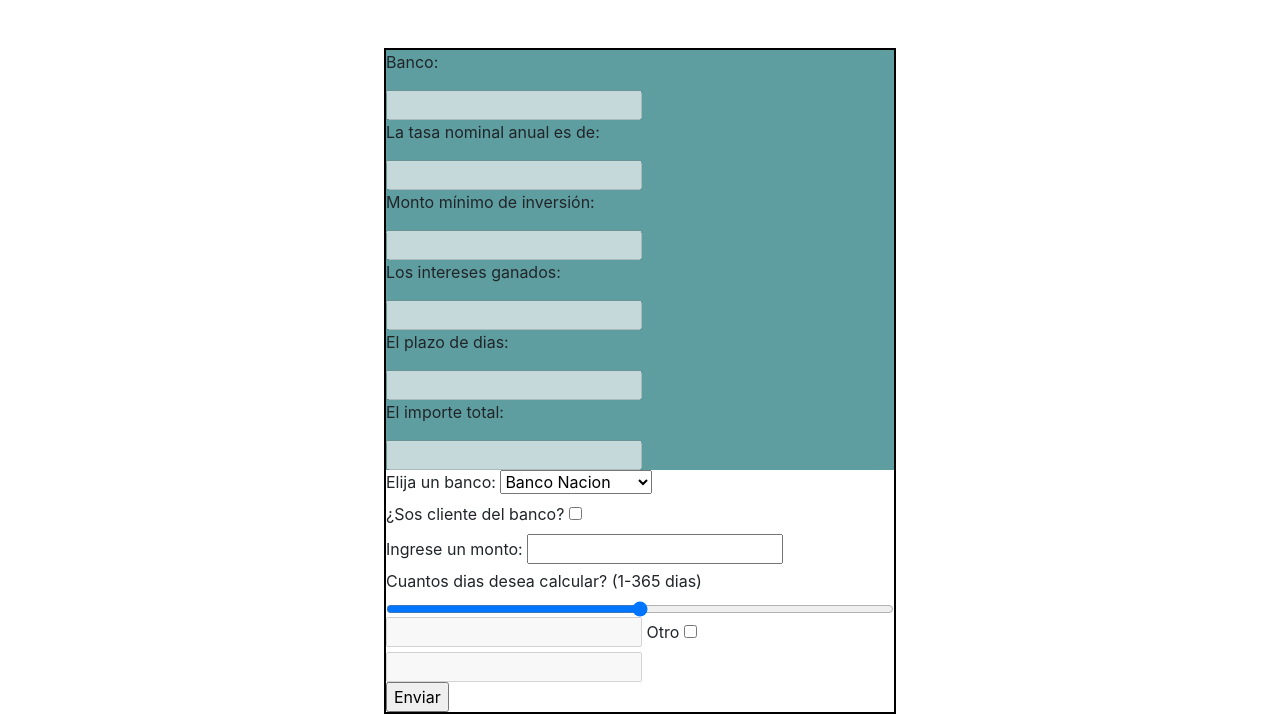
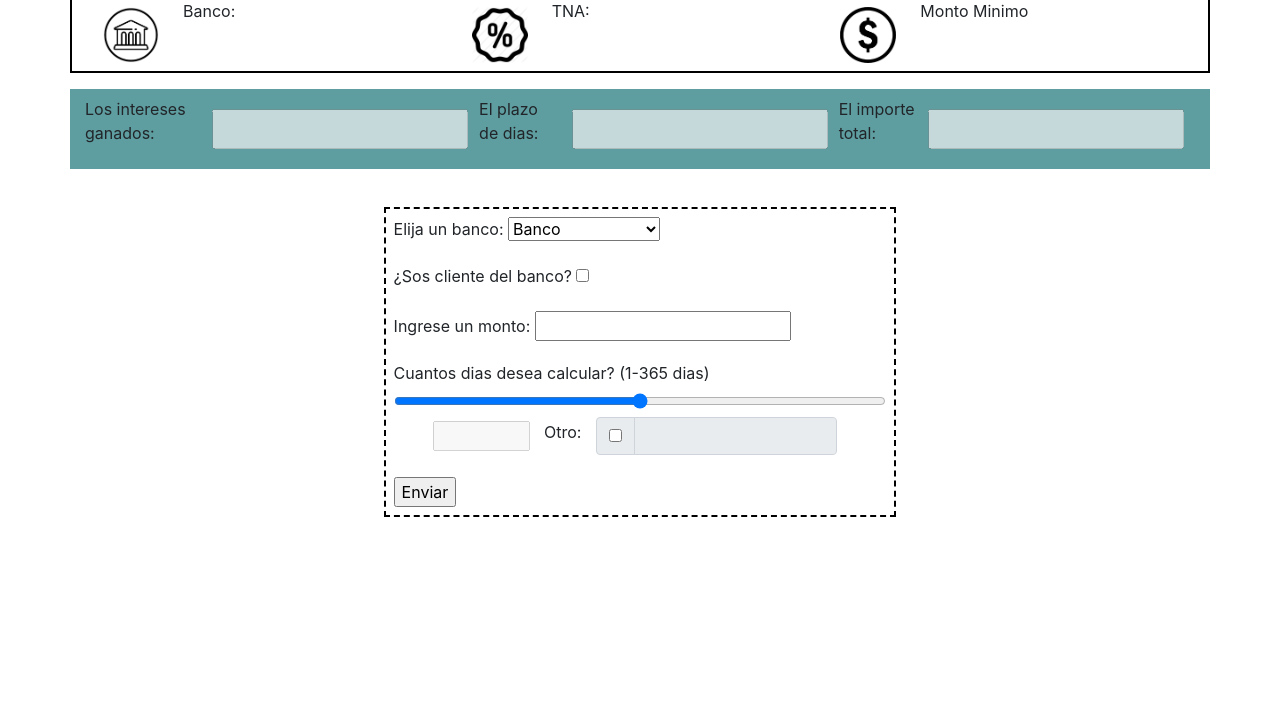
Before and after one commit to Agustincolombo/simuladorplazofijo, a website: page index.html in a window 1280 px wide. Shown: the part 184-898 px from the top of the page. After the commit the page ends 800 px from the top, so only its background shows below. Drawn offline with nearby package versions, Linux system fonts and the light colour scheme.

Commit message:
Agregue imagenes, cambie estilos del formulario con bootstrap y modifique cosas en los input

```diff
--- a/Scss/estilos.scss
+++ b/Scss/estilos.scss
@@ -4,8 +4,8 @@
         margin: 0%;
     }
     form{
-        .input_izq{
-            margin-left: .5rem;
+        #input_izq{
+            margin-right: .5rem;
         }
     }
 }
@@ -21,15 +21,70 @@
 }
 h1{
     text-align: center;
-    margin: 5%;
+    margin: 3%;
 }
 main{
-    border: 2px black solid;
-    margin: 0px 30vw;
     h1{
         text-align: center;
     }
-    .info_banco{
+    .info_resultado{
+        height: 10vh;
         background-color: cadetblue;
+        display: flex;
+        justify-content: center;
+        align-items: center;
+        input{
+            height: 50%;
+            margin: 0 1%;
+        }
+    }
+    .info_opciones{
+        margin: 3% 30%;
+        border:dashed 2px black;
+        section{
+            padding: 1.5%;
+        }
+        .diasIngresados{
+           .inputDias{
+               display: flex;
+               justify-content: center;
+               align-items: center;
+               margin: 1.5% 5px;
+               #nroPlazoDias{
+                   width: 20%;
+                   margin: 0 3%;
+               }
+               .input-group{
+                   width: 50%;
+                   margin-right:5%;
+                   margin-left:3%
+               }
+           }
+        }
+    }
+    ul{
+        display: flex;
+        justify-content: center;
+        border: .15rem solid black;
+        li{
+        display: inline-flex;
+        padding: 0px .5rem;
+
+            input{
+                font-size: 120%;
+                width: 80%;
+            appearance: none;
+            border: none;
+            background-color: transparent;
+            }
+            img{
+                width: 3.5rem;
+                height: 3.5rem;
+                margin:.5rem;
+            }
+        }
+        .datosInput {
+            display:inline-grid;
+        }
     }
 }
--- a/index.html
+++ b/index.html
@@ -11,7 +11,7 @@
     <nav class="navbar navbar-light bg-dark">
         <p class="navbar-brand titulo">Simulador de plazos fijos</p>
         <form class="form-inline">
-            <button class="btn btn-light btn-outline-success my-2 my-sm-0" type="button">Registrate aqui</button>
+            <button class="btn btn-light btn-outline-success my-2 my-sm-0" id=input_izq type="button">Registrate aqui</button>
             <input class="form-control mr-sm-2" id="nickname" type="text" placeholder="Usuario">
             <input class="form-control mr-sm-2" id="password" type="password" placeholder="Contraseña">
             <button class="btn btn-dark btn-outline-light my-2 my-sm-0" type="button" id="log-in">Log-in</button>
@@ -20,13 +20,30 @@
 <!--Contenido-->
         <h1>Descubre cuantos intereses puedes cobrar</h1>
         <main>
-            <article class='info_banco'>
-                <p>Banco:</p>
-                <input type="text" id="bancoRes" disabled >
-                <p>La tasa nominal anual es de:</p>
-                <input type="text" id="TNARes" disabled>
-                <p>Monto mínimo de inversión:</p>
-                <input type="text" id="montoMinimoRes" disabled>
+            <ul class="container">
+                <li>
+                    <img src='Imagenes/banco.png'>
+                </li>
+                <li class="datosInput">
+                    <span>Banco:</span>
+                    <input type="text" id="bancoRes" disabled >
+                </li>
+                <li>
+                    <img src='Imagenes/TNA.png'>
+                </li>
+                <li class="datosInput">
+                    <span>TNA:</span>
+                    <input type="text" id="TNARes" disabled>
+                </li>
+                <li>
+                    <img src='Imagenes/montoMinimo1.png'>
+                </li>
+                <li class="datosInput">
+                    <span>Monto Minimo</span>
+                    <input type="text" id="montoMinimoRes" disabled>
+                </li>
+            </ul>
+            <article class='info_resultado container'>
                 <p>Los intereses ganados:</p>
                 <input type="text" id="InteresesRes" disabled>
                 <p>El plazo de dias:</p>
@@ -34,10 +51,11 @@
                 <p>El importe total:</p>
                 <input type="text" id="importeRes" disabled>
             </article>
-            <form class="info_opciones">
+            <form class="info_opciones ">
                 <section>
                     <label for="banco">Elija un banco:</label>
-                    <select id="bancoValores" name="banco" onfocus="mostrarBanco()" onchange="mostrarBanco()">
+                    <select id="bancoValores" name="banco" onchange="mostrarBanco()">
+                        <option value="0">Banco</option>
                         <option value="1">Banco Nacion</option>
                         <option value="2">Banco Santander</option>
                         <option value="3">Banco Galicia</option>
@@ -54,14 +72,21 @@
                     <label for="dineroSimulado">Ingrese un monto:</label>
                     <input type="number" name="dineroSimulado" id='importeCalculo'>
                 </section>
-                <section>
+                <section class=diasIngresados>
                     <label for="plazoDias">Cuantos dias desea calcular? (1-365 dias)</label>
                     <input type="range" class="form-control-range" id="plazoDias" min='1' max='365' onchange="valorSlideDias(this.value)">
-                    <input type="text" disabled  id="nroPlazoDias">
-                    <label for="otraFecha">Otro</label>
-                    <input name="otraFecha" type="checkbox" onchange="otroDia()"
-                    id="fechaPlazo">
-                    <input type="number" disabled id="numeroPlazo">
+                    <article class=inputDias>
+                        <input type="text" disabled  id="nroPlazoDias">
+                        <label for="otraFecha">Otro:</label>
+                        <div class="input-group">
+                            <div class="input-group-prepend">
+                                <div class="input-group-text">
+                                    <input type="checkbox" onchange="otroDia()" id="fechaPlazo">
+                                </div>
+                            </div>
+                            <input type="number" id="numeroPlazo" class="form-control" aria-label="Text input with checkbox" disabled>
+                        </div>
+                    </article>
                 </section>
                 <section>
                     <input type="button" value="Enviar" id="enviarPresupuesto">
--- a/script.js
+++ b/script.js
@@ -14,7 +14,9 @@ const bBBVA = new banco("Banco BBVA",39,35,5000);
 //Funciones hijas
 function preguntaBanco(){
     let validarBanco = document.getElementById("bancoValores").value;
-    if (validarBanco == 1){
+    if (validarBanco == 0){
+        alert("Elija un banco")
+    } else if (validarBanco == 1){
         bancoElegido = bNacion;
     } else if (validarBanco == 2){
         bancoElegido = bSantander;
@@ -37,32 +39,40 @@ function preguntaCliente(){
     }
     return esCliente;
 }
-//Mostrar datos previos
+//Mostrar datos previos EVENTOS
 function mostrarBanco(valorRes){
     let validarBanco = document.getElementById("bancoValores").value;
     if (validarBanco == 1){
         valorRes = bNacion;
-    } else if (validarBanco == 2){
+        }   else if (validarBanco == 2){
             valorRes = bSantander;
-    } else if (validarBanco == 3){
+        }   else if (validarBanco == 3){
             valorRes = bGalicia;
-    } else if (validarBanco == 4){
+        }   else if (validarBanco == 4){
             valorRes = bPatagonia;
-    } else if (validarBanco == 5){
+        }   else if (validarBanco == 5){
             valorRes = bProvincia;
-    } else if (validarBanco == 6){
+        }   else if (validarBanco == 6){
             valorRes = bBBVA;
+        }   else{
+            valorRes = 0
     }
+    if (valorRes == 0){
+        document.getElementById('bancoRes').value="Elija un banco";
+        document.getElementById('TNARes').value="0%"
+        document.getElementById('montoMinimoRes').value="$0";
+        } else if (document.getElementById("clienteBanco").checked){
             document.getElementById('bancoRes').value=valorRes.nombre;
-    if (document.getElementById("clienteBanco").checked){
-        document.getElementById('TNARes').value=valorRes.TNACliente;
-        }else{
-            document.getElementById('TNARes').value=valorRes.TNA;
+            document.getElementById('TNARes').value=valorRes.TNACliente + "%";
+            document.getElementById('montoMinimoRes').value= "$" + valorRes.montoMinimo
+        } else{
+            document.getElementById('bancoRes').value=valorRes.nombre
+            document.getElementById('TNARes').value=valorRes.TNA + "%";;
+            document.getElementById('montoMinimoRes').value="$" + valorRes.montoMinimo
         }
-    document.getElementById('montoMinimoRes').value=valorRes.montoMinimo;
 }
 function valorSlideDias(diasPlazo) {
-    document.getElementById('nroPlazoDias').value=diasPlazo;
+    document.getElementById('nroPlazoDias').value=diasPlazo + " dias";
 }
 function otroDia(){
     if (document.getElementById("fechaPlazo").checked){
@@ -79,7 +89,6 @@ function datosPlazo(){
         alert("Ingrese un monto válido a calcular")
         break
     }
-    valorSlideDias()
     if (document.getElementById("fechaPlazo").checked){
         document.getElementById("numeroPlazo").disabled = false;
         var diasPlazo = document.getElementById("numeroPlazo").value;
@@ -88,10 +97,10 @@ function datosPlazo(){
         var diasPlazo = document.getElementById("plazoDias").value
     }
     preguntaCliente();
-    if (esCliente == false) {
+    if (esCliente){
+        var importeFinal = importe * ((bancoElegido.TNACliente / 365 * diasPlazo) / 100 + 1 );
+    } else {
         var importeFinal = importe * ((bancoElegido.TNA / 365 * diasPlazo) / 100 + 1 );
-    } else if (esCliente == true){
-        var importeFinal = importe * ((bancoElegido.TNACliente / 365 * diasPlazo) / 100 + 1 );
     }
     function interesesResultado(intereses) {
         intereses = importeFinal-importe;
@@ -105,7 +114,6 @@ function datosPlazo(){
         importe = importeFinal
         document.getElementById("importeRes").value=importe.toFixed(2);
     }
-
     return interesesResultado(),diasResultado(),importeResultado();
 }
 //Login
@@ -119,17 +127,17 @@ function infoUsuario() {
         document.getElementById("nickname").value,
         document.getElementById("password").value,
         )
-    //let Usuario1_registrado = JSON.parse(Usuario1);
-    //localStorage.setItem(Usuario1_registrado);
+    localStorage.setItem("usuario",Usuario1.nickname);
+    localStorage.setItem("contrasenia",Usuario1.contrasenia);
     let nombreBienvenida = Usuario1.nickname;
     let saludoUsuario = nombreBienvenida.replace(/\s+/g, '');
-    if (Usuario1.nickname == admin.nickname && Usuario1.contrasenia == admin.contrasenia){
-        console.log("Bienvenid@ " + saludoUsuario.trim());
-    }
-        else{
-            console.log("Para usar todos los beneficios registrese");
-        }
-    return infoUsuario;
+    //if (Usuario1.nickname == admin.nickname && Usuario1.contrasenia == admin.contrasenia){
+    //    console.log("Bienvenid@ " + saludoUsuario.trim());
+    //}
+    //    else{
+    //        console.log("Para usar todos los beneficios registrese");
+    //    }
+    //return infoUsuario;
 }
 var buttonLogin = document.getElementById("log-in");
 buttonLogin.addEventListener("click", infoUsuario);
```
Also changed, not shown: Css/estilos.css, Imagenes/TNA.png (added), Imagenes/banco.png (added), Imagenes/montoMinimo1.png (added). Lines whose indentation alone changed are shown as unchanged.
